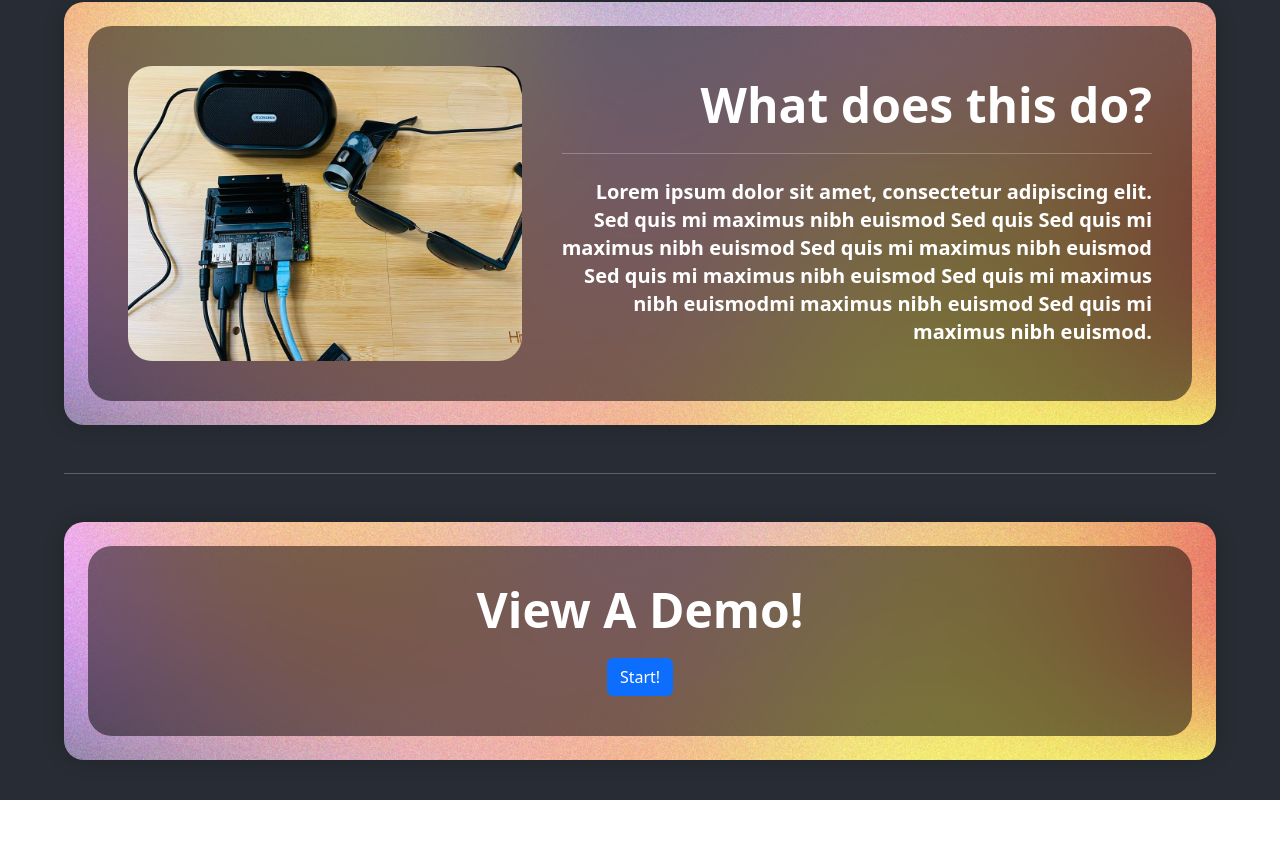
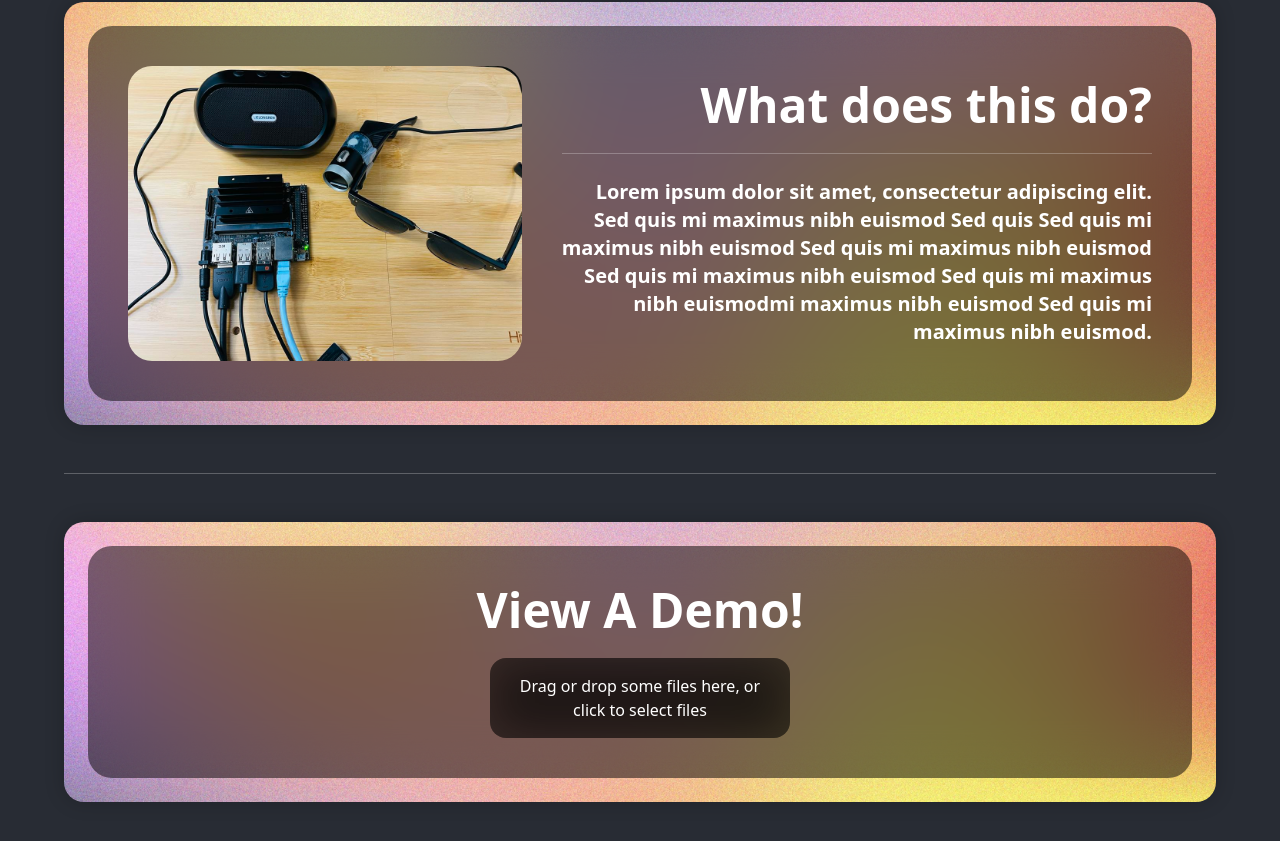
Before and after one commit to arihanv/TreasureHacks3.5, a React (Create React App) app in the folder website/: page / in a window 1280 px wide. Shown: the part 1139-1980 px from the top of the page. Before the commit the page ends 1939 px from the top, so only its background shows below. Built offline with nearby package versions, Linux system fonts and the light colour scheme.

Commit message:
Implemented file loading

```diff
--- a/website/package.json
+++ b/website/package.json
@@ -7,9 +7,11 @@
     "@testing-library/react": "^13.4.0",
     "@testing-library/user-event": "^13.5.0",
     "bootstrap": "^5.2.3",
+    "dropzone": "^6.0.0-beta.2",
     "react": "^18.2.0",
     "react-bootstrap": "^2.7.4",
     "react-dom": "^18.2.0",
+    "react-dropzone": "^14.2.3",
     "react-scripts": "5.0.1",
     "web-vitals": "^2.1.4"
   },
--- a/website/src/App.css
+++ b/website/src/App.css
@@ -41,6 +41,19 @@
   grid-template-columns: 1.5fr 1fr;
 }
 
+.fileDrop{
+  max-width: 300px;
+  font-size: 2vh;
+  background-color: black;
+  padding: 1rem;
+  align-items: center;
+}
+
+@font-face {
+  font-family: 'OpenSans';
+  src: url("./fonts/MADE Outer Sans Bold PERSONAL USE.otf");
+}
+
 
 @media (max-width: 1000px) {
   .child-hero{
--- a/website/src/App.js
+++ b/website/src/App.js
@@ -1,18 +1,27 @@
-import logo from "./logo.svg";
 import "./App.css";
 import glasses from "./images/glasses.png";
-// import gradient from "./images/gradient.jpg";
 import Button from "react-bootstrap/Button";
+import React, { useCallback, useState } from "react";
+import { useDropzone } from "react-dropzone";
 
 function App() {
+  const onDrop = useCallback((acceptedFiles) => {
+    console.log("File Uploaded");
+    setIsFile(true);
+  }, []);
+  const { getRootProps, getInputProps, isDragActive } = useDropzone({ onDrop });
+  const [isFile, setIsFile] = useState(false);
+
   return (
     <div className="App">
       <header className="App-header">
         <div id="cardMain" className="flex flex-col gap-8 max-w-6xl">
           <div className="main-back">
-            <div className="hero items-center bg-black p-10 rounded-3xl backdrop-blur-xl bg-black bg-opacity-50">
+            <div className="hero items-center p-10 rounded-3xl backdrop-blur-xl bg-black bg-opacity-50">
               <div className="flex flex-col text-left gap-2">
-                <div className="text-7xl font-bold">SightSense</div>
+                <div className="text-7xl font-bold font-[OpenSans]">
+                  SightSense
+                </div>
                 <div className="text-2xl font-bold italic">Your Third Eye</div>
               </div>
               <div className="rounded-2xl img-cont justify-end flex">
@@ -85,8 +94,20 @@ function App() {
               <div className="flex flex-col text-desc text-center gap-2">
                 <div className="text-5xl font-bold">View A Demo!</div>
               </div>
-              <div className="rounded-2xl img-cont justify-start flex">
-                <Button>Start!</Button>
+              <div className="fileDrop rounded-2xl img-cont justify-start flex backdrop-blur-xl bg-black bg-opacity-50">
+                { !isFile ? <>
+                <div {...getRootProps()}>
+                  <input {...getInputProps()} />
+                  {isDragActive ? (
+                    <div>Drop the files here ...</div>
+                  ) : (
+                    <div>
+                      Drag or drop some files here, or click to select files
+                    </div>
+                  )}
+                </div>
+                </> : <div>File Loaded</div>
+                }
               </div>
             </div>
           </div>
```
Also changed, not shown: website/src/fonts/MADE Outer Sans Bold PERSONAL USE.otf (added), 1 other file (tests, documents, lock files or other folders).
